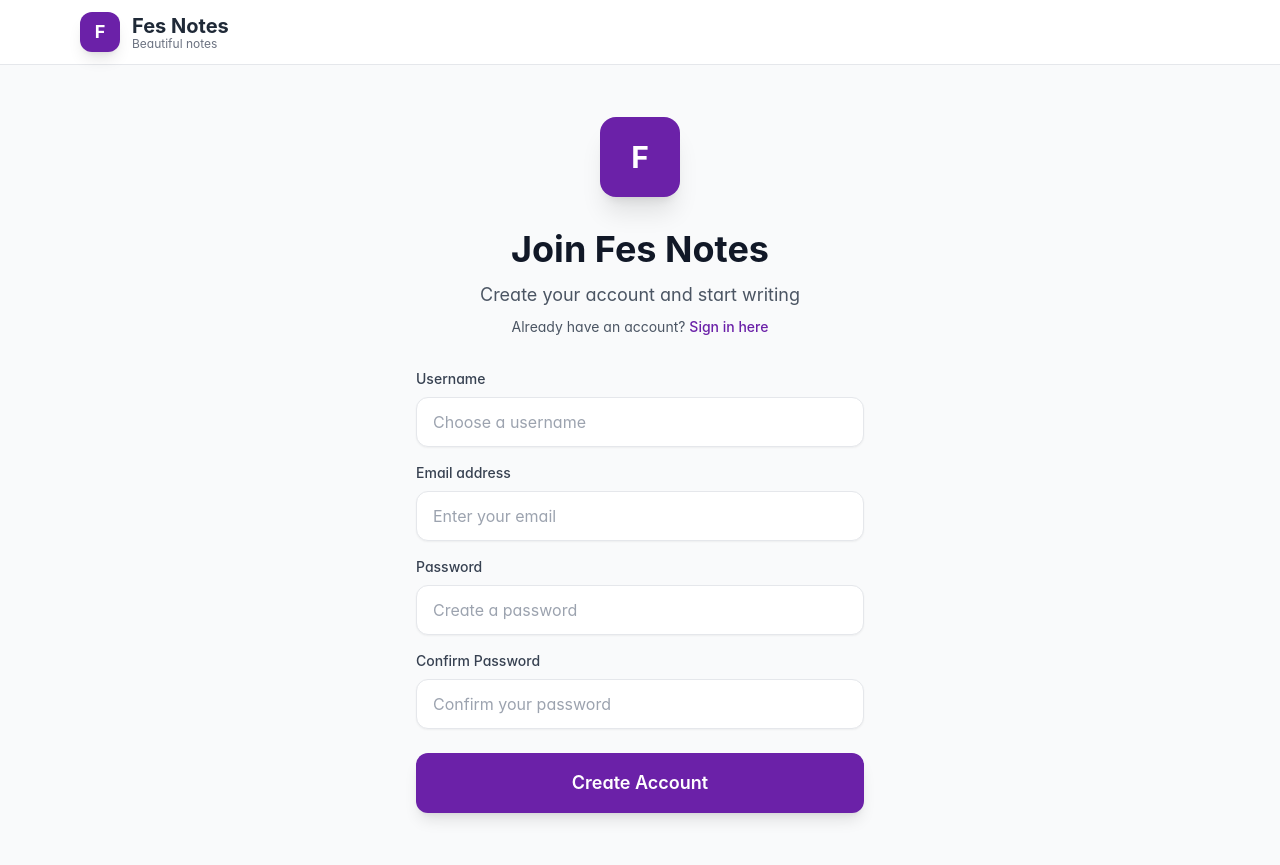
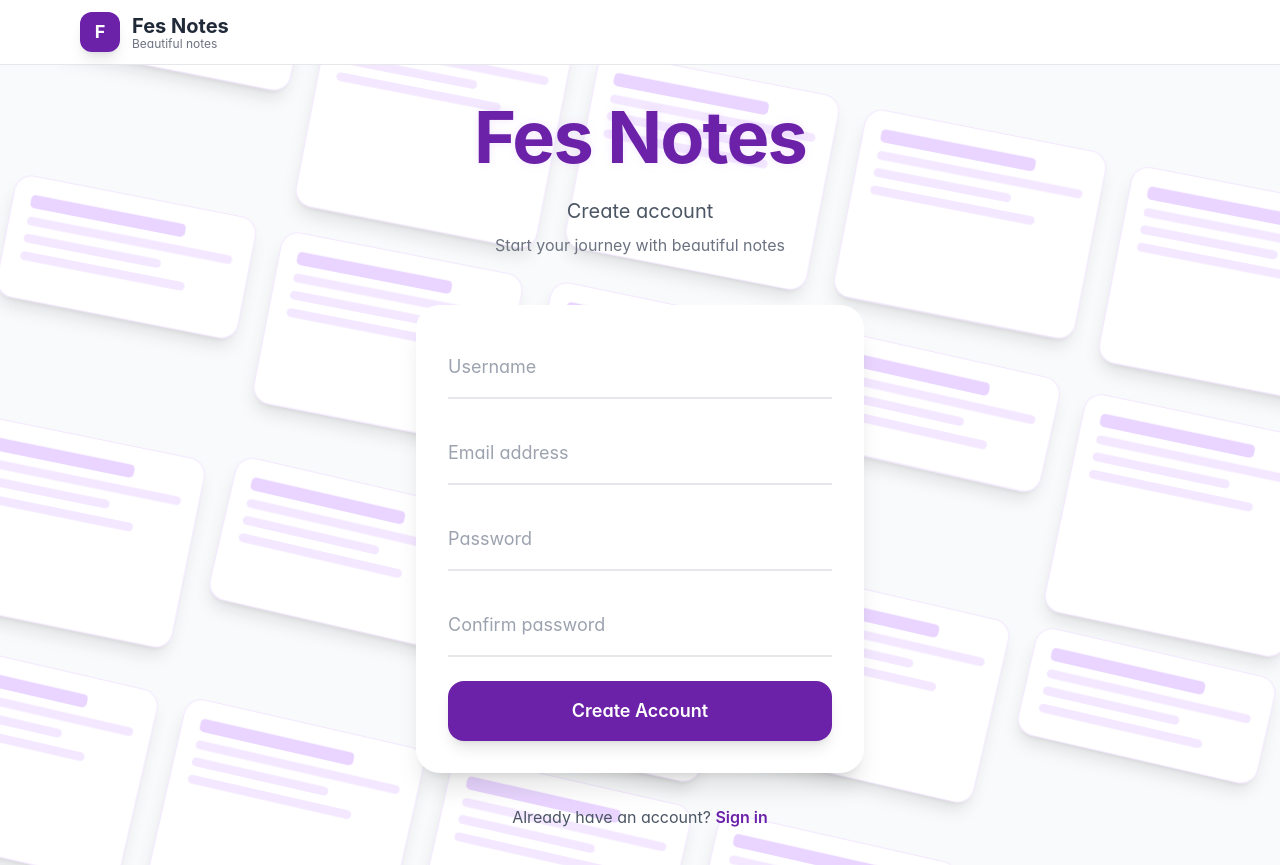
Before and after one commit to EfrataAron/Fes_Note_Sharing, a React (Create React App) app in the folder client/: page /register in a window 1280 px wide. Built offline with nearby package versions, Linux system fonts and the light colour scheme; no server answers; the HTML template or start-up script is replaced by a standard one.

Commit message:
login and register styles

```diff
--- a/client/src/components/Login.js
+++ b/client/src/components/Login.js
@@ -24,48 +24,64 @@ const Login = () => {
   };
 
   return (
-    <div className="min-h-screen flex items-center justify-center bg-gray-50 py-12 px-4 sm:px-6 lg:px-8">
-      <div className="max-w-md w-full space-y-8">
-        <div className="text-center">
-          <div className="mx-auto h-20 w-20 bg-purple-800 rounded-2xl flex items-center justify-center shadow-xl">
-            <span className="text-white font-bold text-3xl">F</span>
+    <div className="min-h-screen bg-gray-50 flex items-center justify-center p-4 relative overflow-hidden">
+      {/* Background Pattern - Note Cards */}
+      <div className="absolute inset-0 opacity-8">
+        <div className="grid grid-cols-5 gap-6 h-full p-8 transform rotate-12 scale-110">
+          {[...Array(35)].map((_, i) => (
+            <div
+              key={i}
+              className="bg-white rounded-2xl shadow-lg border border-purple-100 p-4 animate-float"
+              style={{
+                height: `${Math.random() * 120 + 100}px`,
+                animationDelay: `${i * 0.2}s`,
+                animationDuration: `${6 + Math.random() * 4}s`,
+              }}
+            >
+              {/* Simulated note content */}
+              <div className="space-y-2">
+                <div className="h-3 bg-purple-200 rounded w-3/4"></div>
+                <div className="h-2 bg-purple-100 rounded w-full"></div>
+                <div className="h-2 bg-purple-100 rounded w-2/3"></div>
+                <div className="h-2 bg-purple-100 rounded w-4/5"></div>
+              </div>
+            </div>
+          ))}
+        </div>
+      </div>
+
+      <div className="w-full max-w-md relative z-10">
+        {/* Centered Branding */}
+        <div className="text-center mb-12">
+          <div className="relative">
+            <h1 className="text-7xl font-bold text-purple-800 mb-6 tracking-tight relative z-10">
+              Fes Notes
+            </h1>
+            {/* Subtle glow effect */}
+            <div className="absolute inset-0 text-7xl font-bold text-purple-300 blur-sm opacity-30 tracking-tight">
+              Fes Notes
+            </div>
           </div>
-          <h2 className="mt-8 text-4xl font-bold text-gray-900">
-            Welcome to Fes Notes
-          </h2>
-          <p className="mt-3 text-lg text-gray-600">
-            Sign in to access your beautiful notes
-          </p>
-          <p className="mt-2 text-sm text-gray-600">
-            Don't have an account?{' '}
-            <Link
-              to="/register"
-              className="font-medium text-purple-800 hover:text-purple-700 transition-colors"
-            >
-              Create one here
-            </Link>
-          </p>
+          <p className="text-xl text-gray-600 mb-2">Welcome back</p>
+          <p className="text-gray-500">Sign in to continue to your notes</p>
         </div>
 
-        <form className="mt-8 space-y-6" onSubmit={handleSubmit}>
-          {error && (
-            <div className="bg-red-100 border border-red-400 text-red-700 px-4 py-3 rounded">
-              {error}
-            </div>
-          )}
+        {error && (
+          <div className="mb-8 p-4 bg-red-50 border-l-4 border-red-400 rounded-r-lg">
+            <p className="text-red-700 text-sm font-medium">{error}</p>
+          </div>
+        )}
 
-          <div className="space-y-4">
+        <div className="bg-white rounded-3xl shadow-xl p-8">
+          <form onSubmit={handleSubmit} className="space-y-8">
             <div>
-              <label htmlFor="email" className="block text-sm font-medium text-gray-700">
-                Email address
-              </label>
               <input
                 id="email"
                 name="email"
                 type="email"
                 required
-                className="mt-2 w-full px-4 py-3 border border-gray-200 rounded-xl focus:outline-none focus:ring-2 focus:ring-purple-800 focus:border-transparent transition-all duration-300 shadow-sm"
-                placeholder="Enter your email"
+                className="w-full px-0 py-4 text-lg border-0 border-b-2 border-gray-200 focus:border-purple-800 focus:outline-none transition-colors bg-transparent placeholder-gray-400"
+                placeholder="Email address"
                 value={email}
                 onChange={(e) => {
                   setEmail(e.target.value);
@@ -75,16 +91,13 @@ const Login = () => {
             </div>
 
             <div>
-              <label htmlFor="password" className="block text-sm font-medium text-gray-700">
-                Password
-              </label>
               <input
                 id="password"
                 name="password"
                 type="password"
                 required
-                className="mt-2 w-full px-4 py-3 border border-gray-200 rounded-xl focus:outline-none focus:ring-2 focus:ring-purple-800 focus:border-transparent transition-all duration-300 shadow-sm"
-                placeholder="Enter your password"
+                className="w-full px-0 py-4 text-lg border-0 border-b-2 border-gray-200 focus:border-purple-800 focus:outline-none transition-colors bg-transparent placeholder-gray-400"
+                placeholder="Password"
                 value={password}
                 onChange={(e) => {
                   setPassword(e.target.value);
@@ -92,18 +105,35 @@ const Login = () => {
                 }}
               />
             </div>
-          </div>
 
-          <div>
             <button
               type="submit"
               disabled={isLoading}
-              className="w-full bg-purple-800 hover:bg-purple-700 text-white font-semibold py-4 px-6 rounded-xl disabled:opacity-50 disabled:cursor-not-allowed transition-all duration-300 shadow-lg hover:shadow-xl text-lg"
+              className="w-full bg-purple-800 hover:bg-purple-900 text-white font-semibold py-4 px-6 rounded-2xl disabled:opacity-50 disabled:cursor-not-allowed transition-all duration-300 shadow-lg hover:shadow-xl text-lg mt-10"
             >
-              {isLoading ? 'Signing in...' : 'Sign In'}
+              {isLoading ? (
+                <div className="flex items-center justify-center">
+                  <div className="w-5 h-5 border-2 border-white/30 border-t-white rounded-full animate-spin mr-2"></div>
+                  Signing in...
+                </div>
+              ) : (
+                'Sign In'
+              )}
             </button>
-          </div>
-        </form>
+          </form>
+        </div>
+
+        <div className="mt-8 text-center">
+          <p className="text-gray-600">
+            Don't have an account?{' '}
+            <Link
+              to="/register"
+              className="font-semibold text-purple-800 hover:text-purple-900 transition-colors"
+            >
+              Create one
+            </Link>
+          </p>
+        </div>
       </div>
     </div>
   );
--- a/client/src/components/Register.js
+++ b/client/src/components/Register.js
@@ -32,48 +32,64 @@ const Register = () => {
   };
 
   return (
-    <div className="min-h-screen flex items-center justify-center bg-gray-50 py-12 px-4 sm:px-6 lg:px-8">
-      <div className="max-w-md w-full space-y-8">
-        <div className="text-center">
-          <div className="mx-auto h-20 w-20 bg-purple-800 rounded-2xl flex items-center justify-center shadow-xl">
-            <span className="text-white font-bold text-3xl">F</span>
+    <div className="min-h-screen bg-gray-50 flex items-center justify-center p-4 relative overflow-hidden">
+      {/* Background Pattern - Note Cards */}
+      <div className="absolute inset-0 opacity-8">
+        <div className="grid grid-cols-5 gap-6 h-full p-8 transform rotate-12 scale-110">
+          {[...Array(35)].map((_, i) => (
+            <div
+              key={i}
+              className="bg-white rounded-2xl shadow-lg border border-purple-100 p-4 animate-float"
+              style={{
+                height: `${Math.random() * 120 + 100}px`,
+                animationDelay: `${i * 0.2}s`,
+                animationDuration: `${6 + Math.random() * 4}s`,
+              }}
+            >
+              {/* Simulated note content */}
+              <div className="space-y-2">
+                <div className="h-3 bg-purple-200 rounded w-3/4"></div>
+                <div className="h-2 bg-purple-100 rounded w-full"></div>
+                <div className="h-2 bg-purple-100 rounded w-2/3"></div>
+                <div className="h-2 bg-purple-100 rounded w-4/5"></div>
+              </div>
+            </div>
+          ))}
+        </div>
+      </div>
+
+      <div className="w-full max-w-md relative z-10">
+        {/* Centered Branding */}
+        <div className="text-center mb-12">
+          <div className="relative">
+            <h1 className="text-7xl font-bold text-purple-800 mb-6 tracking-tight relative z-10">
+              Fes Notes
+            </h1>
+            {/* Subtle glow effect */}
+            <div className="absolute inset-0 text-7xl font-bold text-purple-300 blur-sm opacity-30 tracking-tight">
+              Fes Notes
+            </div>
           </div>
-          <h2 className="mt-8 text-4xl font-bold text-gray-900">
-            Join Fes Notes
-          </h2>
-          <p className="mt-3 text-lg text-gray-600">
-            Create your account and start writing
-          </p>
-          <p className="mt-2 text-sm text-gray-600">
-            Already have an account?{' '}
-            <Link
-              to="/login"
-              className="font-medium text-purple-800 hover:text-purple-700 transition-colors"
-            >
-              Sign in here
-            </Link>
-          </p>
+          <p className="text-xl text-gray-600 mb-2">Create account</p>
+          <p className="text-gray-500">Start your journey with beautiful notes</p>
         </div>
 
-        <form className="mt-8 space-y-6" onSubmit={handleSubmit}>
-          {error && (
-            <div className="bg-red-100 border border-red-400 text-red-700 px-4 py-3 rounded">
-              {error}
-            </div>
-          )}
+        {error && (
+          <div className="mb-8 p-4 bg-red-50 border-l-4 border-red-400 rounded-r-lg">
+            <p className="text-red-700 text-sm font-medium">{error}</p>
+          </div>
+        )}
 
-          <div className="space-y-4">
+        <div className="bg-white rounded-3xl shadow-xl p-8">
+          <form onSubmit={handleSubmit} className="space-y-6">
             <div>
-              <label htmlFor="username" className="block text-sm font-medium text-gray-700">
-                Username
-              </label>
               <input
                 id="username"
                 name="username"
                 type="text"
                 required
-                className="mt-2 w-full px-4 py-3 border border-gray-200 rounded-xl focus:outline-none focus:ring-2 focus:ring-purple-800 focus:border-transparent transition-all duration-300 shadow-sm"
-                placeholder="Choose a username"
+                className="w-full px-0 py-4 text-lg border-0 border-b-2 border-gray-200 focus:border-purple-800 focus:outline-none transition-colors bg-transparent placeholder-gray-400"
+                placeholder="Username"
                 value={username}
                 onChange={(e) => {
                   setUsername(e.target.value);
@@ -83,16 +99,13 @@ const Register = () => {
             </div>
 
             <div>
-              <label htmlFor="email" className="block text-sm font-medium text-gray-700">
-                Email address
-              </label>
               <input
                 id="email"
                 name="email"
                 type="email"
                 required
-                className="mt-2 w-full px-4 py-3 border border-gray-200 rounded-xl focus:outline-none focus:ring-2 focus:ring-purple-800 focus:border-transparent transition-all duration-300 shadow-sm"
-                placeholder="Enter your email"
+                className="w-full px-0 py-4 text-lg border-0 border-b-2 border-gray-200 focus:border-purple-800 focus:outline-none transition-colors bg-transparent placeholder-gray-400"
+                placeholder="Email address"
                 value={email}
                 onChange={(e) => {
                   setEmail(e.target.value);
@@ -102,16 +115,13 @@ const Register = () => {
             </div>
 
             <div>
-              <label htmlFor="password" className="block text-sm font-medium text-gray-700">
-                Password
-              </label>
               <input
                 id="password"
                 name="password"
                 type="password"
                 required
-                className="mt-2 w-full px-4 py-3 border border-gray-200 rounded-xl focus:outline-none focus:ring-2 focus:ring-purple-800 focus:border-transparent transition-all duration-300 shadow-sm"
-                placeholder="Create a password"
+                className="w-full px-0 py-4 text-lg border-0 border-b-2 border-gray-200 focus:border-purple-800 focus:outline-none transition-colors bg-transparent placeholder-gray-400"
+                placeholder="Password"
                 value={password}
                 onChange={(e) => {
                   setPassword(e.target.value);
@@ -121,16 +131,13 @@ const Register = () => {
             </div>
 
             <div>
-              <label htmlFor="confirmPassword" className="block text-sm font-medium text-gray-700">
-                Confirm Password
-              </label>
               <input
                 id="confirmPassword"
                 name="confirmPassword"
                 type="password"
                 required
-                className="mt-2 w-full px-4 py-3 border border-gray-200 rounded-xl focus:outline-none focus:ring-2 focus:ring-purple-800 focus:border-transparent transition-all duration-300 shadow-sm"
-                placeholder="Confirm your password"
+                className="w-full px-0 py-4 text-lg border-0 border-b-2 border-gray-200 focus:border-purple-800 focus:outline-none transition-colors bg-transparent placeholder-gray-400"
+                placeholder="Confirm password"
                 value={confirmPassword}
                 onChange={(e) => {
                   setConfirmPassword(e.target.value);
@@ -140,22 +147,39 @@ const Register = () => {
             </div>
 
             {password && confirmPassword && password !== confirmPassword && (
-              <div className="text-red-600 text-sm">
+              <div className="text-red-600 text-sm font-medium mt-2">
                 Passwords do not match
               </div>
             )}
-          </div>
 
-          <div>
             <button
               type="submit"
               disabled={isLoading || password !== confirmPassword}
-              className="w-full bg-purple-800 hover:bg-purple-700 text-white font-semibold py-4 px-6 rounded-xl disabled:opacity-50 disabled:cursor-not-allowed transition-all duration-300 shadow-lg hover:shadow-xl text-lg"
+              className="w-full bg-purple-800 hover:bg-purple-900 text-white font-semibold py-4 px-6 rounded-2xl disabled:opacity-50 disabled:cursor-not-allowed transition-all duration-300 shadow-lg hover:shadow-xl text-lg mt-8"
             >
-              {isLoading ? 'Creating account...' : 'Create Account'}
+              {isLoading ? (
+                <div className="flex items-center justify-center">
+                  <div className="w-5 h-5 border-2 border-white/30 border-t-white rounded-full animate-spin mr-2"></div>
+                  Creating account...
+                </div>
+              ) : (
+                'Create Account'
+              )}
             </button>
-          </div>
-        </form>
+          </form>
+        </div>
+
+        <div className="mt-8 text-center">
+          <p className="text-gray-600">
+            Already have an account?{' '}
+            <Link
+              to="/login"
+              className="font-semibold text-purple-800 hover:text-purple-900 transition-colors"
+            >
+              Sign in
+            </Link>
+          </p>
+        </div>
       </div>
     </div>
   );
--- a/client/src/index.css
+++ b/client/src/index.css
@@ -80,3 +80,19 @@
     transform: translateY(0);
   }
 }
+
+@keyframes float {
+  0%, 100% {
+    transform: translateY(0px) rotate(0deg);
+  }
+  33% {
+    transform: translateY(-10px) rotate(1deg);
+  }
+  66% {
+    transform: translateY(5px) rotate(-1deg);
+  }
+}
+
+.animate-float {
+  animation: float 6s ease-in-out infinite;
+}
```
